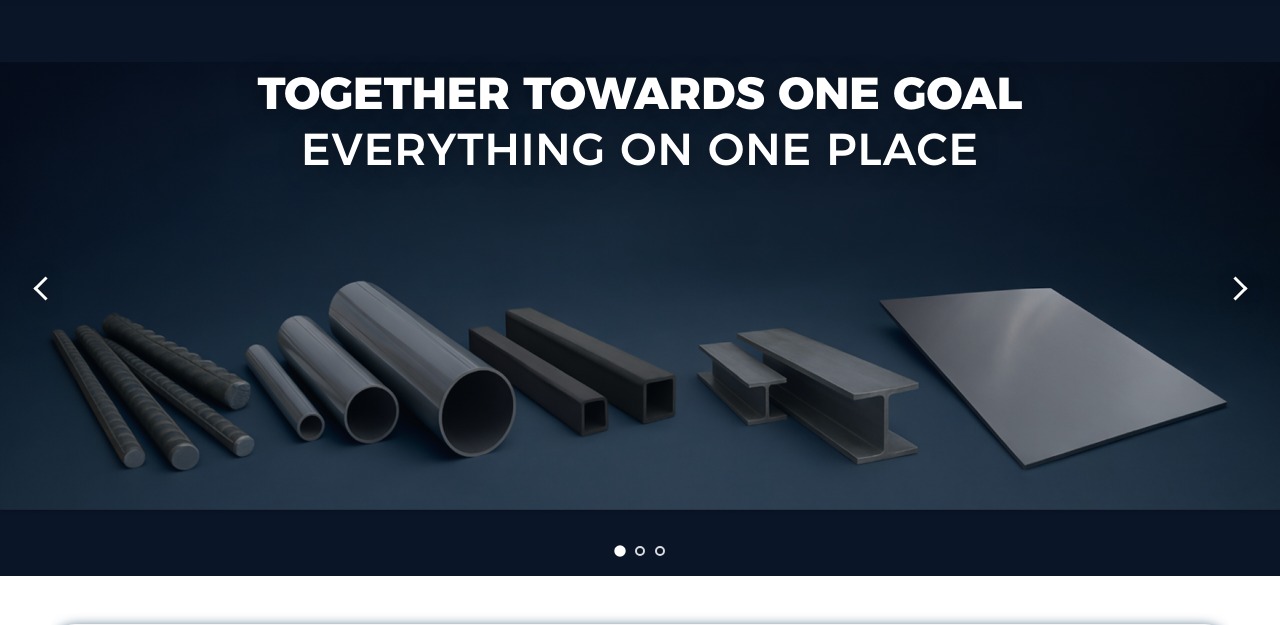
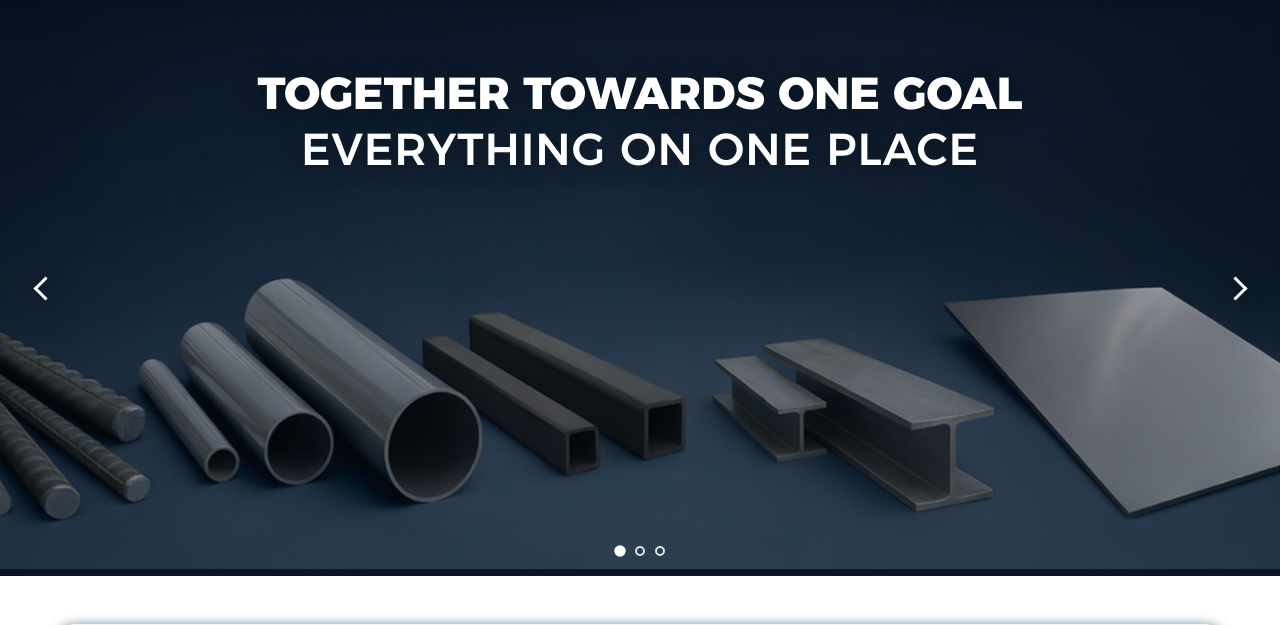
Before and after one commit to akintolatech/agimpex, a Django app: page /en/ in a window 1280 px wide. Shown: the part 147-772 px from the top of the page. Run offline with Django 5.2, Linux system fonts and the light colour scheme; data that the repository does not hold is empty; some libraries are stand-ins or nearby versions.

Commit message:
Beta v3.1: Banner container UI adjustment

```diff
--- a/agimpex/settings.py
+++ b/agimpex/settings.py
@@ -36,7 +36,7 @@ INSTALLED_APPS = [
     "website.apps.WebsiteConfig",
     'orders.apps.OrdersConfig',
     'cart.apps.CartConfig',
-    'rosetta',
+    # 'rosetta',
     'shop.apps.ShopConfig',
     "administration.apps.AdministrationConfig",
     'django.contrib.admin',
--- a/agimpex/urls.py
+++ b/agimpex/urls.py
@@ -30,7 +30,7 @@ urlpatterns  += i18n_patterns (
     path('admin/', admin.site.urls),
     path('', include('website.urls')),
     path('account/', include('account.urls')),
-    path('rosetta/', include('rosetta.urls')),
+    # path('rosetta/', include('rosetta.urls')),
     path('shop/', include('shop.urls', namespace="shop")),
     path('cart/', include('cart.urls', namespace="cart")),
     path('orders/', include('orders.urls', namespace='orders')),
--- a/static/styles/admin_form.css
+++ b/static/styles/admin_form.css
@@ -418,7 +418,6 @@
 
     .image-upload-grid {
         grid-template-columns: 1fr;
-        border: 1px solid red;
     }
 
     .property-header,
--- a/static/styles/hero-slider.css
+++ b/static/styles/hero-slider.css
@@ -27,7 +27,7 @@
     background-color: #0a1628;
     background-repeat: no-repeat;
     background-position: center center;
-    background-size:contain;
+    background-size: cover;
     outline: none;
 }
 
```
